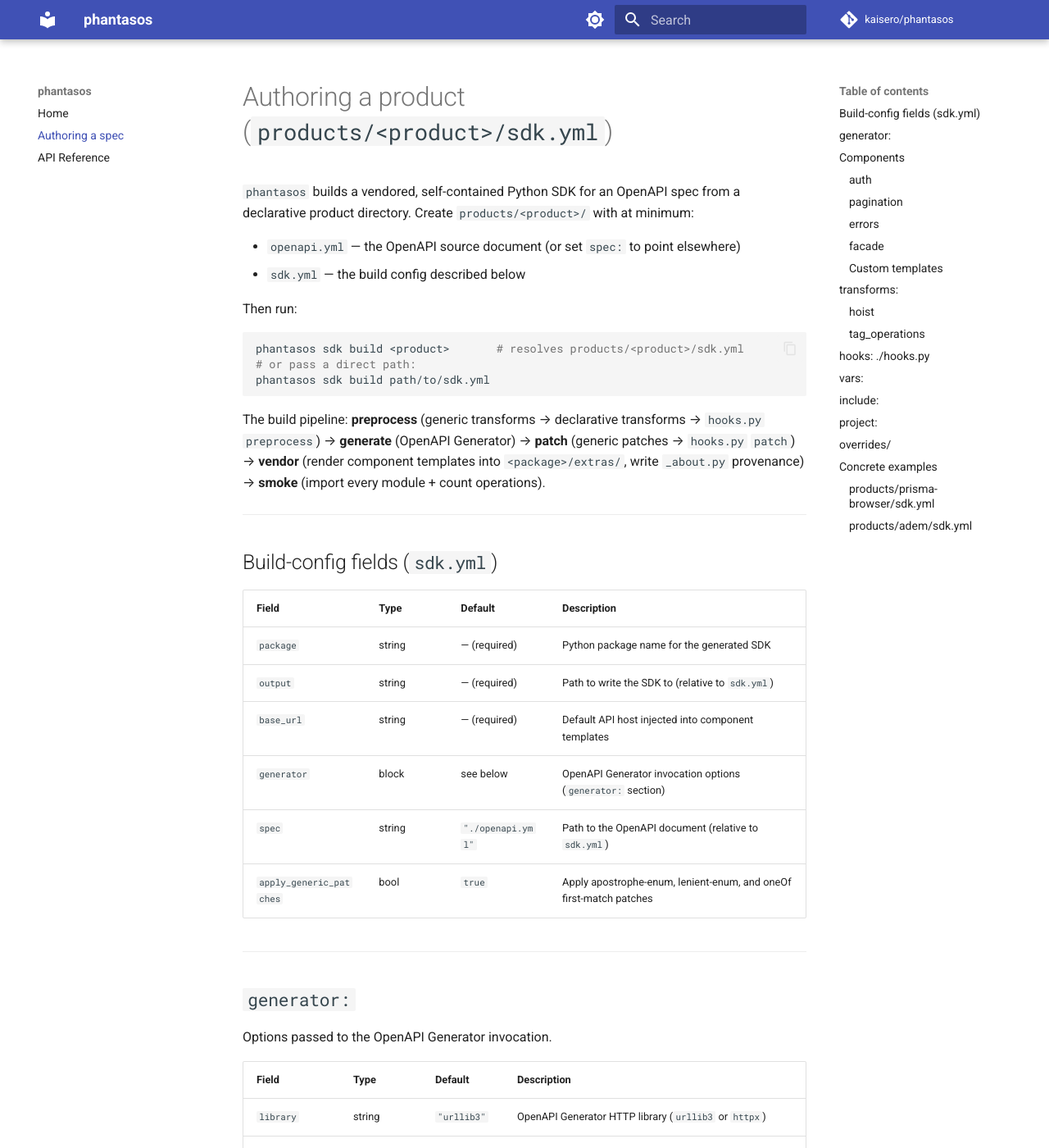
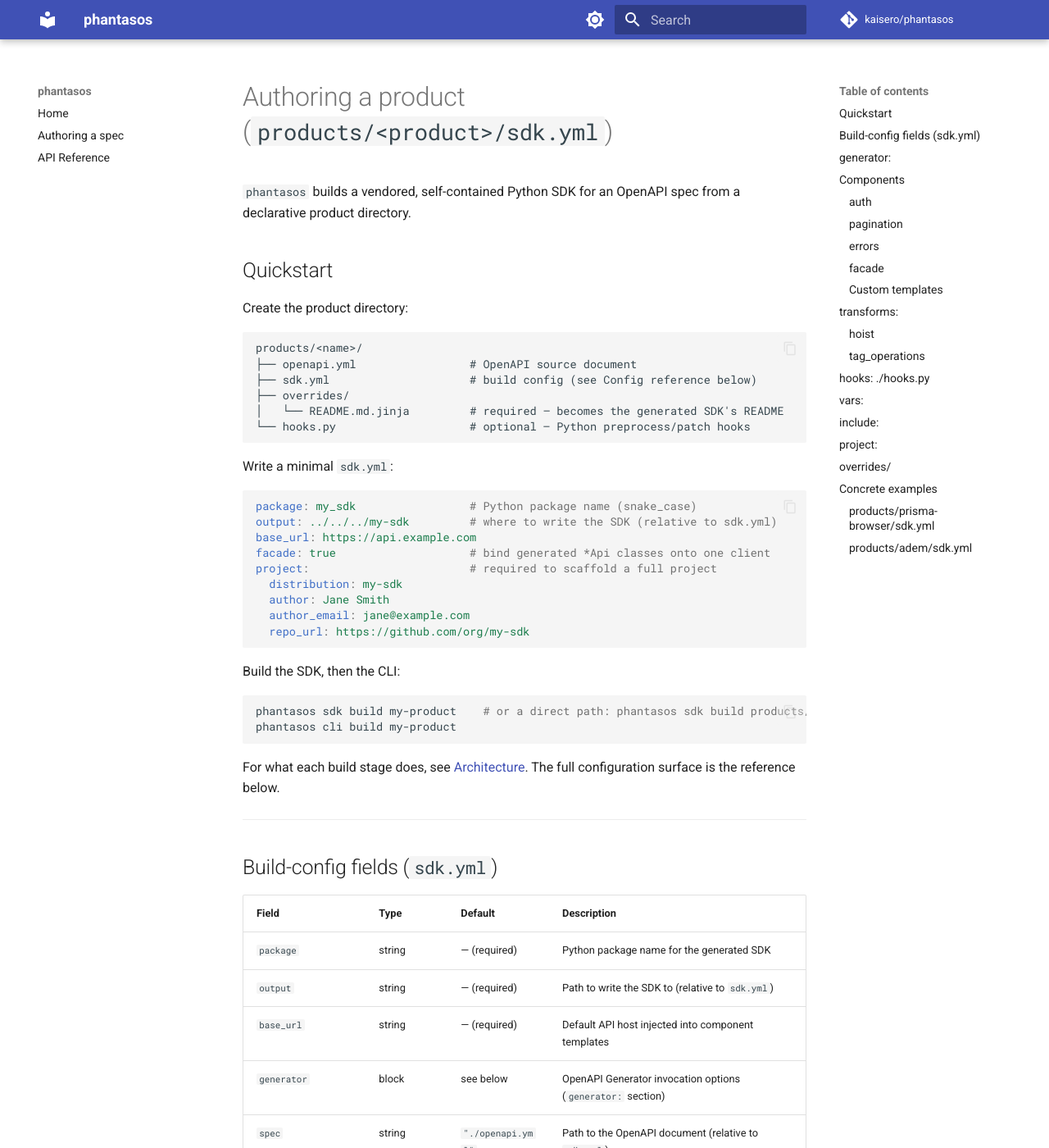
Before and after one commit to kaisero/phantasos, an MkDocs documentation site: the page built from docs/authoring.md, in a window 1280 px wide and 1400 px high. Shown: the whole window at 82% size. Built offline with MkDocs 1.6.1 and Material for MkDocs 9.7.7, drawn with Linux system fonts in a browser that asks for light colours; comment, search, counter and statistics services are not loaded.

Commit message:
docs(authoring): rename to authoring.md, add quickstart, cut pipeline narrative

````diff
--- a/docs/AUTHORING_A_SPEC.md
+++ b/docs/authoring.md
@@ -1,23 +1,44 @@
 # Authoring a product (`products/<product>/sdk.yml`)
 
 `phantasos` builds a vendored, self-contained Python SDK for an OpenAPI spec from a
-declarative product directory. Create `products/<product>/` with at minimum:
+declarative product directory.
 
-- `openapi.yml` — the OpenAPI source document (or set `spec:` to point elsewhere)
-- `sdk.yml` — the build config described below
+## Quickstart
 
-Then run:
+Create the product directory:
+
+```
+products/<name>/
+├── openapi.yml                 # OpenAPI source document
+├── sdk.yml                     # build config (see Config reference below)
+├── overrides/
+│   └── README.md.jinja         # required — becomes the generated SDK's README
+└── hooks.py                    # optional — Python preprocess/patch hooks
+```
+
+Write a minimal `sdk.yml`:
+
+```yaml
+package: my_sdk                 # Python package name (snake_case)
+output: ../../../my-sdk         # where to write the SDK (relative to sdk.yml)
+base_url: https://api.example.com
+facade: true                    # bind generated *Api classes onto one client
+project:                        # required to scaffold a full project
+  distribution: my-sdk
+  author: Jane Smith
+  author_email: jane@example.com
+  repo_url: https://github.com/org/my-sdk
+```
+
+Build the SDK, then the CLI:
 
 ```bash
-phantasos sdk build <product>       # resolves products/<product>/sdk.yml
-# or pass a direct path:
-phantasos sdk build path/to/sdk.yml
+phantasos sdk build my-product    # or a direct path: phantasos sdk build products/my-product/sdk.yml
+phantasos cli build my-product
 ```
 
-The build pipeline: **preprocess** (generic transforms → declarative transforms →
-`hooks.py` `preprocess`) → **generate** (OpenAPI Generator) → **patch** (generic patches
-→ `hooks.py` `patch`) → **vendor** (render component templates into `<package>/extras/`,
-write `_about.py` provenance) → **smoke** (import every module + count operations).
+For what each build stage does, see [Architecture](architecture.md). The full
+configuration surface is the reference below.
 
 ---
 
````
